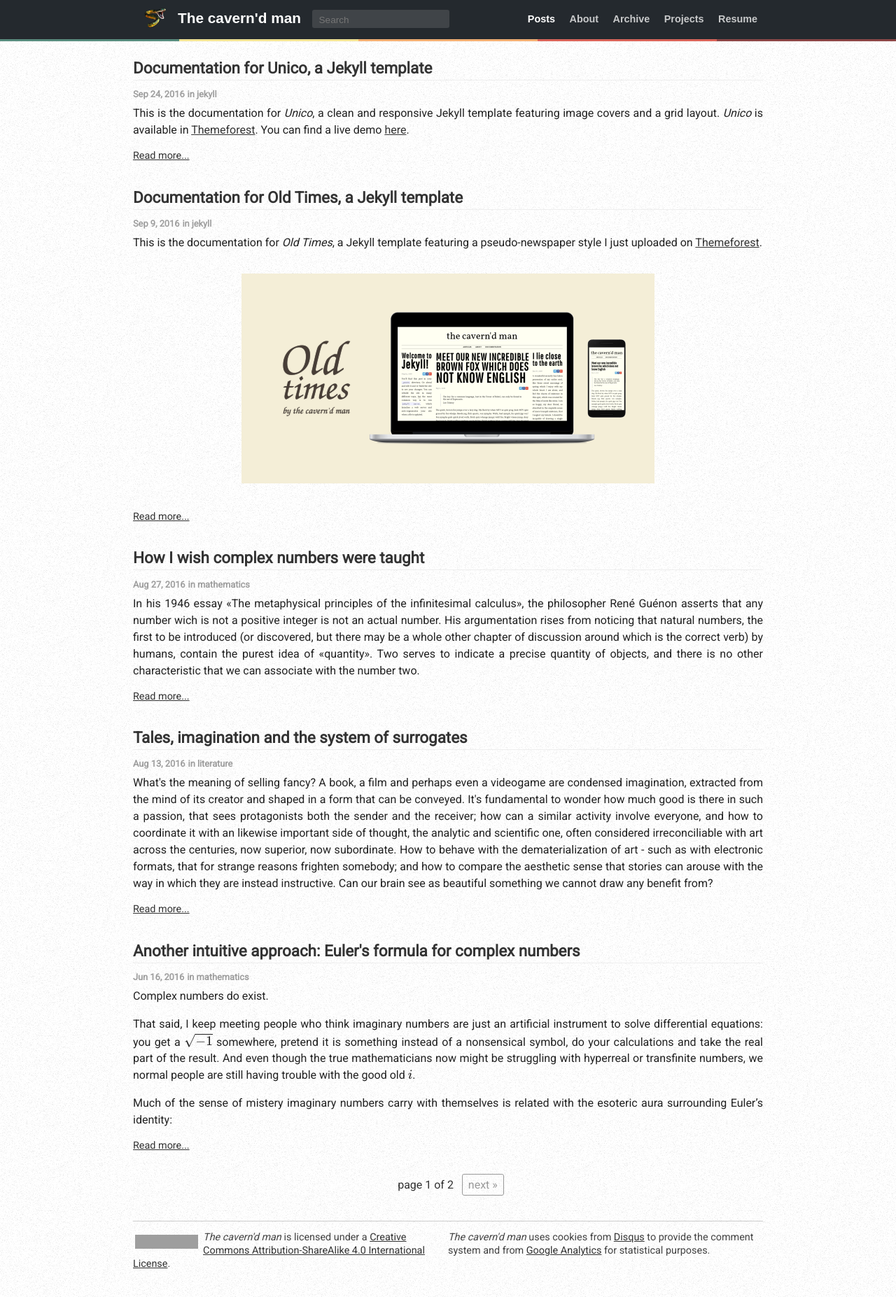
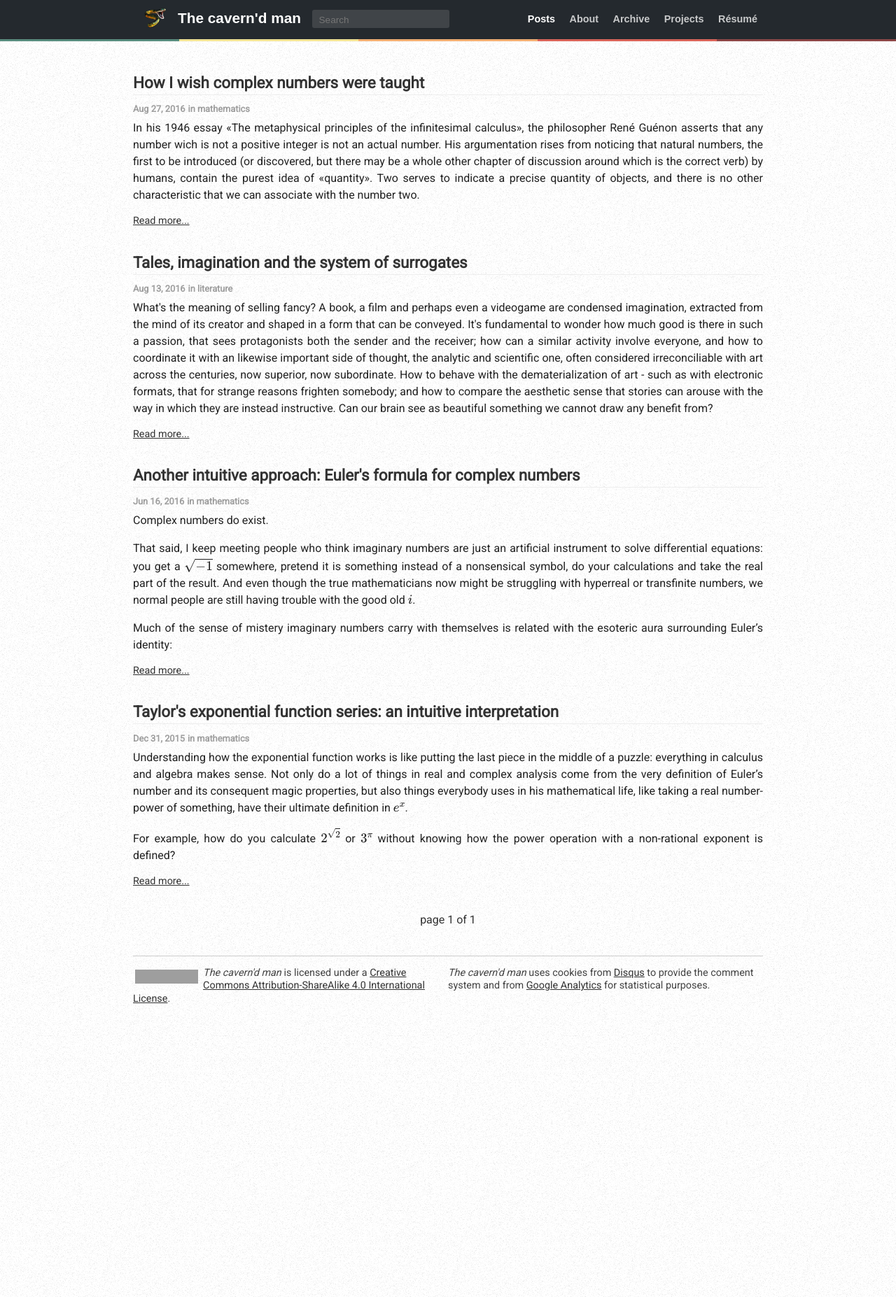
Before and after one commit to antonellopellecchia/antonellopellecchia.github.io, a Jekyll site: the page built from index.html, in a window 1280 px wide. Shown: the whole page at 70% size. Built offline with Jekyll 4.4.1, drawn with Linux system fonts in a browser that asks for light colours; nearby versions of some CDN libraries; some web fonts are replaced; formulas are drawn with MathJax 3; the list of posts is cut into pages by our own code; part of the change alters nothing that is shown; grey boxes are pictures that could not be loaded.

Commit message:
Delete template posts, shorten about and projects, adjust resume, add vertical padding to wrapper

```diff
--- a/_data/projects.yml
+++ b/_data/projects.yml
@@ -3,9 +3,8 @@
   image: viciouschain.png
   description: >
    An Android application to let you defeat your vices and become an asceticism master.
-   Its story is quite interesting from my point of view and it can't be explained completely here, but it
-   is enough for you knowing it has been my main technological focus for months. Now I'm looking for anyone
-   disposed to buy and maintain it. Anybody interested can have a look at its
+   Though it has been a major technological focus of mine for some time, I am giving it to anyone
+   willing to maintain it. Anybody interested can have a look at its
    <a href='http://www.fliptopia.com/listings/11970-vicious-chain-vice-control-application'>Fliptopia page</a>.
 
 - title: Foomett
@@ -20,8 +19,7 @@
   image: streamstation.png
   description: >
    An open-source Android download server, useful to find a job for an old device. With StreamStation
-   you can start, stop and manage HTTP downloads on your mobile phone remotely from another device, through a
-   comfortable web interface. Setting up a port forwarding on your router you can also manage your downloads outside
+   you can start, stop and manage HTTP downloads on your mobile phone remotely from another device through a web interface. Setting up a port forwarding on your router you can also manage your downloads outside
    your LAN.<br /> An user guide is also avaliable <a target='_blank'
    href='http://magratheadesign.co.nf/streamstation/manual/'>here</a>, while the source code is on
    <a target='_blank' href='https://github.com/caverndman/streamstation'>Github</a>.
--- a/_posts/2016-09-09-old-times-documentation.md
+++ /dev/null
@@ -1,87 +0,0 @@
----
-layout: post
-title:  "Documentation for Old Times, a Jekyll template"
-date:   2016-09-09
-category: jekyll
----
-
-This is the documentation for *Old Times*, a Jekyll template featuring a pseudo-newspaper style I just uploaded on [Themeforest](http://themeforest.net).
-
-
-![Old Times preview](/images/old-times-documentation/preview.png)
-{:style="text-align: center"}
-
-<!--break-->
-
-Installation
-------------
-
-Assuming you don't have Jekyll installed on your computer yet, extract the package `old-times.zip` in the folder `old-times`, then open a terminal and write:
-
-{% highlight python %}
-~ $ gem install jekyll bundler
-~ $ cd old-times
-~/old-times $ bundle install
-{% endhighlight %}
-
-When you are in the `old-times` folder, the commands `jekyll server` or `bundle exec jekyll serve` will start your website's server; you can open a browser and test your site on `http://localhost:4000`. To stop the server, press `CTRL+C` in the terminal window.
-
-For more detailed instructions about Jekyll installation, please refer to [Jekyll's installation documentation](https://jekyllrb.com/docs/installation/).
-
-Configuration
--------------
-
-All configuration options can be found in `old-times/_config.yml` in YAML format; every time you change this file you will have to restart Jekyll with `jekyll serve`.
-
-The *System settings* section only contains the `host` option: set it to `0.0.0.0` to let other users in your local network access your site or delete it to deny access.
-
-The *Site settings* section contains these lines:
-
-1. the `title` will be shown at the top of the page and as the page title in your browser;
-2. the `description` is shown as meta tag in the HTML head;
-3. set a `baseurl` if your site will be placed in a subfolder in your server root;
-3. `url` is your website's address;
-4. if you want to use [Disqus](http://disqus.com) to display comments, set `disqus_enabled` to `True` - the option is disabled by default; note that you should create a Disqus account manually;
-5. if `disqus_enabled` is set to `True`, `disqus_username` sets the username you choose for your Disqus account;
-6. `social_buttons` decides whether to display or not the share buttons (Twitter, Facebook and Google +) for each article;
-7. `excerpt_separator` sets the command used in a post to set the end of an excerpt; it should always have the form of an HTML comment (e.g. `<!--some text here-->`). The default string is `<!--break-->`;
-8. `paginate` sets the number of articles in the home page; for best visual results in all browsers and screens you should choose a number between 3 and 7.
-
-The *Build settings* section contains the Jekyll add-ons used to make *Old times* work; you probably won't need to change anything in there.
-
-Usage
------
-
-Each post must be a Markdown file in the `_posts` directory; its name will have to be in the form `date-alias.markdown`, where `date` is the YYYY-MM-DD date of publication, as prescribed in Jekyll's [post writing documentation](https://jekyllrb.com/docs/posts/); please refer to the same page for a more detailed guide.
-
-In the markdown file, the text of the article must be preceded by a [YAML front matter](https://jekyllrb.com/docs/frontmatter/), containing one or more of these tags:
-
-{% highlight sh %}
----
-layout: post
-title:  "The title of your article"
-date:   YYYY-MM-DD HH:MM:SS +/-TTTT
-excerpt: >
-	"The excerpt of your article, usually a summary,
-	an introduction or the first lines"
----
-{% endhighlight %}
-
-The excerpt will be shown in the main page; however, the latest article will always be shown entirely (except on mobile devices, which will show a different layout). The excerpt can be alternatively limited by placing a `<!--break-->` tag in the text of the article (the actual tag can be modified in the configuration file).
-
-Similarly, static pages (such as this one or the *About* page) must be Markdown files put in the website root directory; the text of the file must begin with a YAML front matter similar to this:
-
-{% highlight php %}
----
-layout: page
-title: "Title of the page"
-permalink: /alias-of-the-page/
----
-{% endhighlight %}
-
-followed by the text of the page; the pages will be shown in the main menu, in the site header.
-
-Changelog
----------
-
-	2016-09-09: first version (1.0)
--- a/_posts/2016-09-24-unico-documentation.md
+++ /dev/null
@@ -1,104 +0,0 @@
----
-layout: post
-title: Documentation for Unico, a Jekyll template
-date: 2016-09-24
-category: jekyll
----
-
-This is the documentation for *Unico*, a clean and responsive Jekyll template featuring image covers and a grid layout. *Unico* is available in [Themeforest](http://themeforest.net). You can find a live demo [here](/unico).
-
-<!--break-->
-
-Installation
-------------
-
-Assuming you don't have Jekyll installed on your computer yet, extract the package `unico.zip` in the folder `unico`, then open a terminal and write:
-
-{% highlight python %}
-~ $ gem install jekyll bundler
-~ $ cd unico
-~/unico $ bundle install
-{% endhighlight %}
-
-When you are in the `unico` folder, the commands `jekyll server` or `bundle exec jekyll serve` will start your website's server; you can open a browser and test your site on `http://localhost:4000`. To stop the server, press `CTRL+C` in the terminal window.
-
-For more detailed instructions about Jekyll installation, please refer to [Jekyll's installation documentation](https://jekyllrb.com/docs/installation/).
-
-Configuration
--------------
-
-All configuration options can be found in three sections in `unico/_config.yml` in YAML format; every time you change this file you will have to restart Jekyll with `jekyll serve`.
-
-### System settings
-
-This section only contains the `host` option: set it to `0.0.0.0` to let other users in your local network access your site or delete it to deny access.
-
-### Site settings
-
-Global informations and layout configuration:
-
-- the `title` will be shown at the top of the page and as the page title in your browser;
-- the `description` is shown as meta tag in the HTML head and in the footer of each page;
-- set a `baseurl` if your site will be placed in a subfolder of your server root;
-- `url` is your website's address; please note that some features (e.g. social network sharing buttons) could not work as long as this line is not correctly set;
-- `paginate` sets the number of the posts in the home page; because of the grid layout, for best visual results this number should be in the form `3n+1` (e.g. 1, 4, 7, 10 etc.).
-
-### User settings
-
-Comments and social media settings:
-
-- if you want to use [Disqus](http://disqus.com) to display comments, set `disqus_enabled` to `True` - the option is disabled by default; note that you should create a Disqus account manually;
-- if `disqus_enabled` is set to `True`, `disqus_username` sets the username you choose for your Disqus account;
-- `social_buttons` decides whether to display or not the share buttons (Twitter, Facebook and Google +) for each article;
-- the lines `social_twitter`, `social_facebook` and `social_googleplus` control the share buttons individually, provided that `social_buttons` is set to `True`.
-
-### Build settings
-
-This section contains the Jekyll add-ons used to make *Unico* work; you probably won't need to change anything in there.
-
-Layout and usage
-----------------
-
-Each post must be a Markdown file in the `_posts` directory; its name will have to be in the form `date-alias.markdown`, where `date` is the YYYY-MM-DD date of publication, as prescribed in Jekyll's [post writing documentation](https://jekyllrb.com/docs/posts/); please refer to the same page for a more detailed guide.
-
-In the markdown file, the text of the article must be preceded by a [YAML front matter](https://jekyllrb.com/docs/frontmatter/), containing one or more of these tags:
-
-{% highlight sh %}
----
-layout: post
-title:  "The title of your article"
-date:   YYYY-MM-DD HH:MM:SS +/-TTTT
-category: category
-image: image_file_name
----
-{% endhighlight %}
-
-The `image` tag must indicate the name of an image file placed in the directory `unico/images/covers`, as shown in the sample posts. The `category` line can contain at most one entry.
-
-Similarly, static pages (such as this one or the *About* page) must be Markdown files put in the website root directory; the text of the file must begin with a YAML front matter similar to this:
-
-{% highlight php %}
----
-layout: page
-title: "Title of the page"
-permalink: /alias-of-the-page/
----
-{% endhighlight %}
-
-followed by the text of the page; a link for each page will be shown in the main menu, in the site header.
-
-The posts in the main page and any following page will be displayed as following:
-
-1. the most recent post will occupy all the width of the window;
-2. the list of the categories will be right below the first article;
-3. the next posts will be shown in a 3-column grid layout.
-
-Deployment
-----------
-
-The deployment options for any website built with *Unico* are the same provided by Jekyll; please refer to the [deployment page](https://jekyllrb.com/docs/deployment-methods/) in the Jekyll documentation for a complete guide.
-
-Changelog
----------
-
-	2016-09-23: first version (1.0)
--- a/about.md
+++ b/about.md
@@ -4,13 +4,10 @@ title: About
 permalink: /about/
 ---
 
-<p>Welcome to <cite>The cavern'd man</cite>! This blog is about mathematics, physics, programming and writing. Well, at the moment you may not find an article for each topic, but to cover them all is my intention.<br />
-The title comes from the incipit of William Blake's <cite>Europe: a prophecy</cite>: go and read it!</p>
+Welcome to <cite>The cavern'd man</cite>! The title comes from the incipit of William Blake's <cite>Europe: a prophecy</cite>.
 
-<p>I will always believe and try to put in practice this (probably apocryphal, but it doesn't matter) quotation by Albert Einstein:</p>
+I will always believe and try to put in practice this (probably apocryphal, but it doesn't matter) quotation by Albert Einstein:
 
-<blockquote>
-There are only two ways to live your life. One is as though nothing is a miracle. The other is as though everything is a miracle.
-</blockquote>
+>There are only two ways to live your life. One is as though nothing is a miracle. The other is as though everything is a miracle.
 
-<p>In the <a href="/archive">archive</a> page you can find all the articles written so far, while the <a href="/projects">projects</a> page contains some of my creations. Have a nice reading!</p>
+In the <a href="/archive">archive</a> page you can find the articles written so far.
--- a/css/style.css
+++ b/css/style.css
@@ -121,7 +121,7 @@ a {
 	float: none;
 	font-size: 1em;
 	width: 900px;
-	margin: 0 auto;
+	margin: 2em auto;
 	box-sizing: border-box;
 	font-family: 'Roboto', sans-serif;
 }
--- a/resume.md
+++ b/resume.md
@@ -1,16 +1,18 @@
 ---
 layout: page
-title: Resume
+title: Résumé
 permalink: /resume/
 ---
 
 ### Academic studies
 
 [Università degli studi di Bari](http://uniba.it), *Master’s degree* (Ongoing studies) 2017 - Present
-*Nuclear, subnuclear and astroparticle physics* (in english)
+*Nuclear, subnuclear and astroparticle physics*
+*Language*: English
 
 [Università degli studi di Bari](http://uniba.it), *Bachelor’s degree* 2014 - 2017
-*Fisica* (in italian)
+*Fisica*
+*Language*: Italian
 *Thesis title*: Hydrogen storage in clathrate hydrates: structures and interaction potentials
 *Thesis supervisor*: Dr. Carla Maria Coppola
 *Age at graduation*: 20
@@ -18,7 +20,7 @@ permalink: /resume/
 *Final degree mark*: 110/110 cum laude
 *Graduation date*: 19/07/2017
 
-[Liceo Scientifico “Galileo Galilei”](http://lsgalileibitonto.it), Bitonto (BA)
+[Liceo Scientifico “Galileo Galilei”](http://lsgalileibitonto.it)
 *Scientific certificate*
 *School-leaving examination mark*: 100/100 cum laude
 
```
